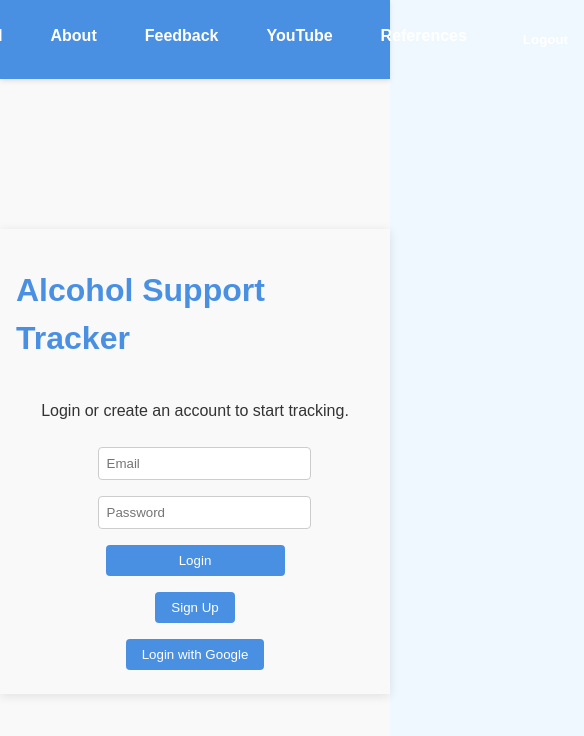
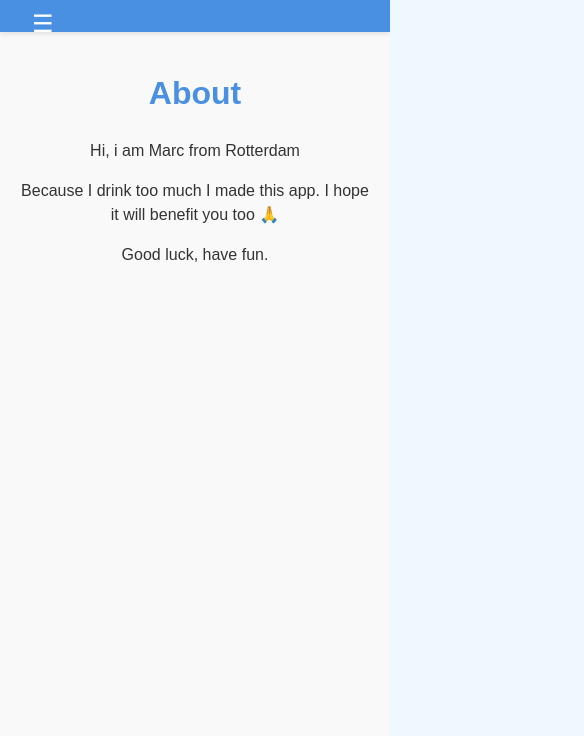
Before and after one commit to dizid/alcoholcounter, a Vue app: page /about in a window 390 px wide. Before the commit this address led to /login. Shown: the top 736 px of the page, 584 px wide, since content can reach past the window. Built offline with nearby package versions, Linux system fonts and the light colour scheme.

Commit message:
buf fix menu on mobile

```diff
--- a/src/components/MainMenu.vue
+++ b/src/components/MainMenu.vue
@@ -1,21 +1,30 @@
 <template>
   <!-- Main menu navigation -->
   <nav class="main-menu">
-    <router-link to="/" class="nav-link">Tracker</router-link>
-    <router-link to="/dashboard" class="nav-link">Dashboard</router-link>
-    <router-link to="/about" class="nav-link">About</router-link>
-    <router-link to="/feedback" class="nav-link">Feedback</router-link>
-    <router-link to="/youtube" class="nav-link">YouTube</router-link>
-    <router-link to="/references" class="nav-link">References</router-link>
-    <button @click="handleLogout" class="nav-button">Logout</button>
+    <!-- Hamburger icon for mobile -->
+    <button class="hamburger" @click="toggleMenu" aria-label="Toggle menu">
+      <span class="hamburger-icon">{{ isMenuOpen ? '✖' : '☰' }}</span>
+    </button>
+
+    <!-- Navigation links -->
+    <div :class="{ 'nav-links': true, 'nav-links-open': isMenuOpen }">
+      <router-link to="/" class="nav-link" @click="closeMenu">Tracker</router-link>
+      <router-link to="/dashboard" class="nav-link" @click="closeMenu">Dashboard</router-link>
+      <router-link to="/about" class="nav-link" @click="closeMenu">About</router-link>
+      <router-link to="/feedback" class="nav-link" @click="closeMenu">Feedback</router-link>
+      <router-link to="/references" class="nav-link" @click="closeMenu">References</router-link>
+      <button @click="handleLogout" class="nav-button">Logout</button>
+    </div>
   </nav>
 </template>
 
 <script setup>
+import { ref } from 'vue'
 import { useRouter } from 'vue-router'
 import { logout } from '../services/auth'
 
 const router = useRouter()
+const isMenuOpen = ref(false)
 
 async function handleLogout() {
   try {
@@ -25,16 +34,31 @@ async function handleLogout() {
     console.error('Error logging out:', err)
   }
 }
+
+function toggleMenu() {
+  isMenuOpen.value = !isMenuOpen.value
+}
+
+function closeMenu() {
+  isMenuOpen.value = false
+}
 </script>
 
 <style scoped>
 .main-menu {
   display: flex;
   justify-content: center;
+  align-items: center;
   gap: 1rem;
   padding: 1rem;
   background-color: #4a90e2;
   box-shadow: 0 2px 5px rgba(0, 0, 0, 0.1);
+  position: relative;
+}
+
+.nav-links {
+  display: flex;
+  gap: 1rem;
 }
 
 .nav-link {
@@ -64,4 +88,51 @@ async function handleLogout() {
 .nav-button:hover {
   background-color: #357abd;
 }
+
+.hamburger {
+  display: none;
+  background: none;
+  border: none;
+  color: white;
+  font-size: 1.5rem;
+  cursor: pointer;
+  padding: 0.5rem;
+}
+
+.hamburger-icon {
+  line-height: 1;
+}
+
+/* Mobile styles */
+@media (max-width: 768px) {
+  .hamburger {
+    display: block;
+    position: absolute;
+    left: 1rem;
+    top: 50%;
+    transform: translateY(-50%);
+  }
+
+  .nav-links {
+    display: none;
+    flex-direction: column;
+    position: absolute;
+    top: 100%;
+    left: 0;
+    right: 0;
+    background-color: #4a90e2;
+    padding: 1rem;
+    box-shadow: 0 2px 5px rgba(0, 0, 0, 0.1);
+  }
+
+  .nav-links-open {
+    display: flex;
+  }
+
+  .nav-link, .nav-button {
+    width: 100%;
+    text-align: left;
+    padding: 0.75rem 1rem;
+  }
+}
 </style>
--- a/src/views/About.vue
+++ b/src/views/About.vue
@@ -1,7 +1,9 @@
 <template>
   <div class="page-container">
     <h1>About</h1>
-    <p>Placeholder content for the About page.</p>
+    <p>Hi, i am Marc from Rotterdam</p>
+    <p>Because I drink too much I made this app. I hope it will benefit you too &#x1F64F;</p>
+    <p>Good luck, have fun.</p>
   </div>
 </template>
 
--- a/src/views/Feedback.vue
+++ b/src/views/Feedback.vue
@@ -1,13 +1,35 @@
+
 <template>
   <div class="page-container">
     <h1>Feedback</h1>
-    <p>Placeholder content for the Feedback page.</p>
+    <p>Please take a moment to provide your valuable feedback.</p>
+    <iframe
+      src="https://docs.google.com/forms/d/e/1FAIpQLSdV7RcpkD9VX4KneUSDuoOAAY65bLrBzU9XpwrpWw_bGh6xsQ/viewform?embedded=true"
+      frameborder="0"
+      marginheight="0"
+      marginwidth="0"
+      width="100%"
+      height="600px"
+      allowfullscreen
+    ></iframe>
   </div>
 </template>
 
+<script>
+export default {
+  name: 'FeedbackPage',
+};
+</script>
+
 <style scoped>
 .page-container {
-  padding: 1rem;
+  padding: 20px;
   text-align: center;
 }
+
+iframe {
+  border: 1px solid #ccc;
+  border-radius: 8px;
+  overflow: hidden;
+}
 </style>
--- a/src/views/YouTube.vue
+++ /dev/null
@@ -1,13 +0,0 @@
-<template>
-  <div class="page-container">
-    <h1>YouTube</h1>
-    <p>Placeholder content for the YouTube page.</p>
-  </div>
-</template>
-
-<style scoped>
-.page-container {
-  padding: 1rem;
-  text-align: center;
-}
-</style>
```
Also changed, not shown: src/router.js (+3 -5 lines).
